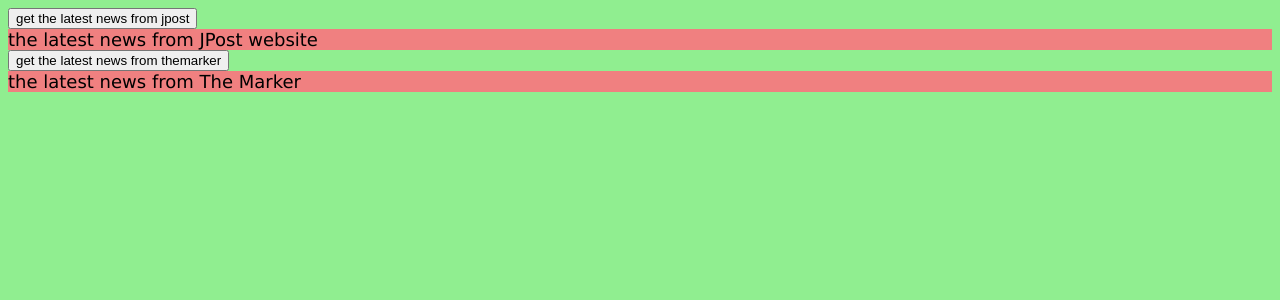
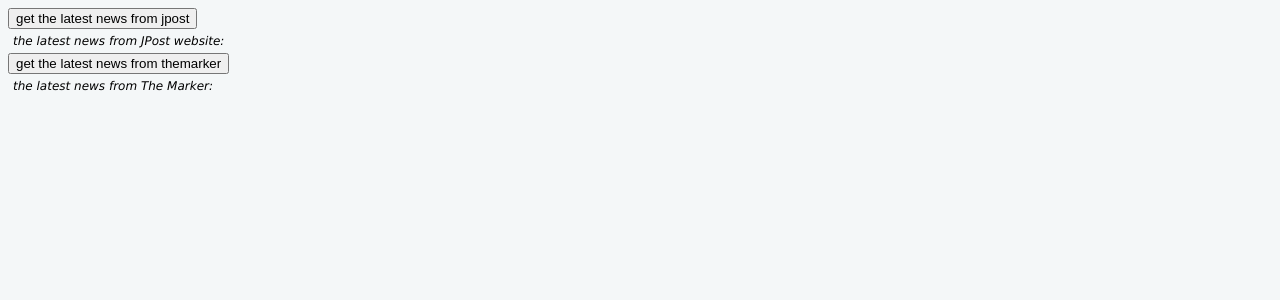
Before and after one commit to or-pf/bootcamp-exercises, a Bottle app: page / in a window 1280 px wide. Shown: the top 300 px of the page. Run offline with Bottle, Linux system fonts and the light colour scheme.

Commit message:
python bottle rss כן×with css

```diff
--- a/W10D3-python_advanced_routing/ex2/index.html
+++ b/W10D3-python_advanced_routing/ex2/index.html
@@ -13,13 +13,13 @@
 <body>
     <button id="jpost">get the latest news from jpost</button>
     <div class="container">
-        the latest news from JPost website
+        the latest news from JPost website:
     </div>
     <span id="jpost_span"></span>
 
     <button id="themarker">get the latest news from themarker</button>
     <div class="container">
-        the latest news from The Marker
+        the latest news from The Marker:
     </div>
     <span id="themarker_span"></span>
     <script src="https://ajax.googleapis.com/ajax/libs/jquery/3.4.1/jquery.min.js"></script>
--- a/W10D3-python_advanced_routing/ex2/static/css/styles.css
+++ b/W10D3-python_advanced_routing/ex2/static/css/styles.css
@@ -1,8 +1,15 @@
 .container{
     font-family: 'Lucida Sans', 'Lucida Sans Regular', 'Lucida Grande', 'Lucida Sans Unicode', Geneva, Verdana, sans-serif;
-    font-size: 18px;
-    background-color:lightcoral;
+    font-size: 12px;
+    padding:2px;
+    margin: 3px;
+    font-style: italic
+
 }
 body{
-    background-color:lightgreen;
+    background-color:rgb(244, 247, 248);
 }
+#themarker_span li{
+    direction: rtl;
+    text-align: right;
+}
--- a/W10D3-python_advanced_routing/ex2/static/js/test.js
+++ b/W10D3-python_advanced_routing/ex2/static/js/test.js
@@ -33,7 +33,7 @@
             title.text(element.title);
             let link = $("<a/>");
             link.attr("href", `${element.link}`);
-            link.text(" For the full story click here");
+            link.text(" לחצי לסיפור המלא ");
             title.append(link);
 
             $("#themarker_span").append(title);
```
